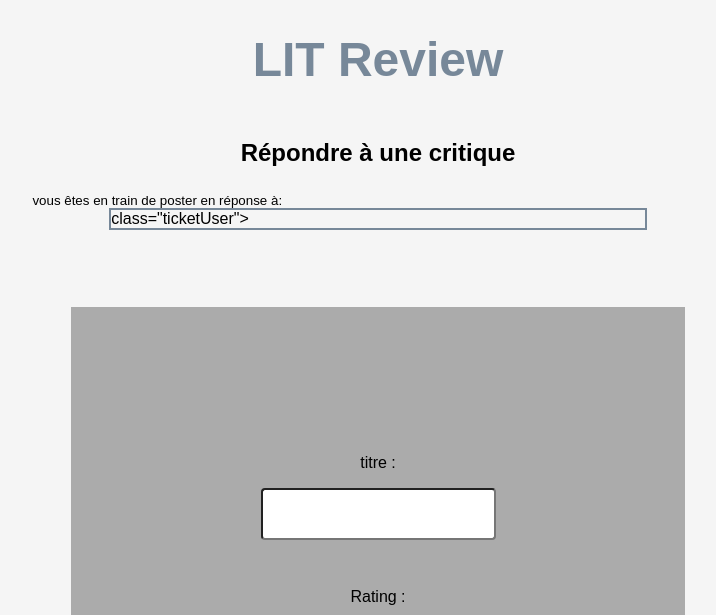
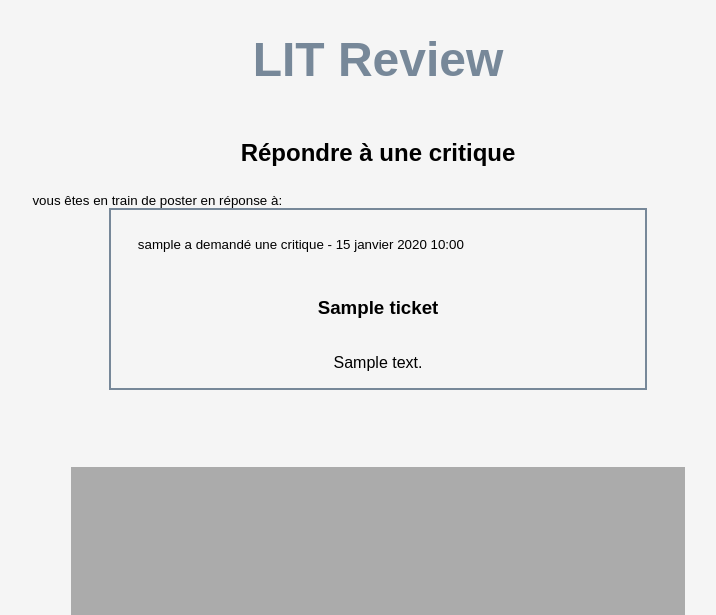
Before and after one commit to B-asile/LITreviewP9OC, a Django app: template blog/templates/reply_ticket.html in a window 1280 px wide. Shown: the top 615 px of the page, without its empty margins (262-978 px from the left). Run offline with Django 4.2, Linux system fonts and the light colour scheme; the template is opened without the code that fills it: values that come from a table or form of the project are taken from there, others are empty; tables that the repository leaves empty hold one stand-in row (values such as "Sample post").

Commit message:
reply to ticket

```diff
--- a/blog/templates/reply_ticket.html
+++ b/blog/templates/reply_ticket.html
@@ -2,8 +2,12 @@
 {% block content %}
     <h2>Répondre à une critique</h2>
     <sub> vous êtes en train de poster en réponse à:</sub>
-    <div> class="ticketUser">
-
+    <div class="ticketUser">
+        {% for ticket_id in tickets %}
+            <sub>{{ticket.user}} a demandé une critique - {{ticket.time_created}}</sub>
+            <h3>{{ticket.title}}</h3>
+            <p>{{ticket.description}}</p>
+        {% endfor %}
     </div>
         <form method="POST" enctype="multipart/form-data">
             {{ review_form.as_p }}
```
Also changed, not shown: blog/views.py (+6 -6 lines).
